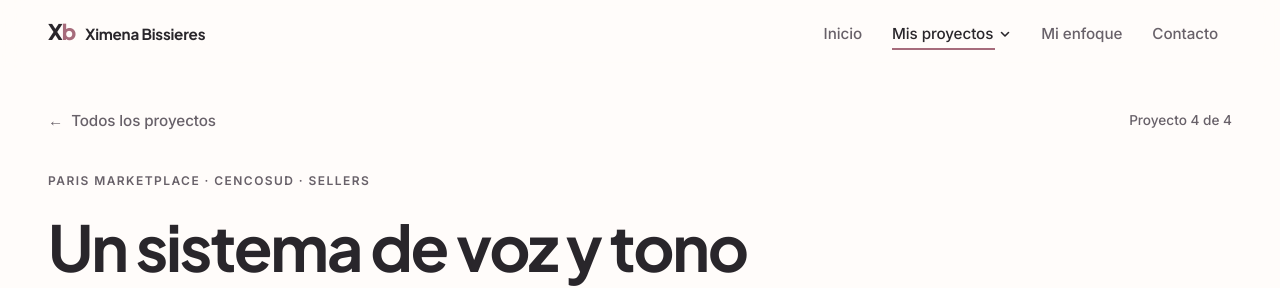
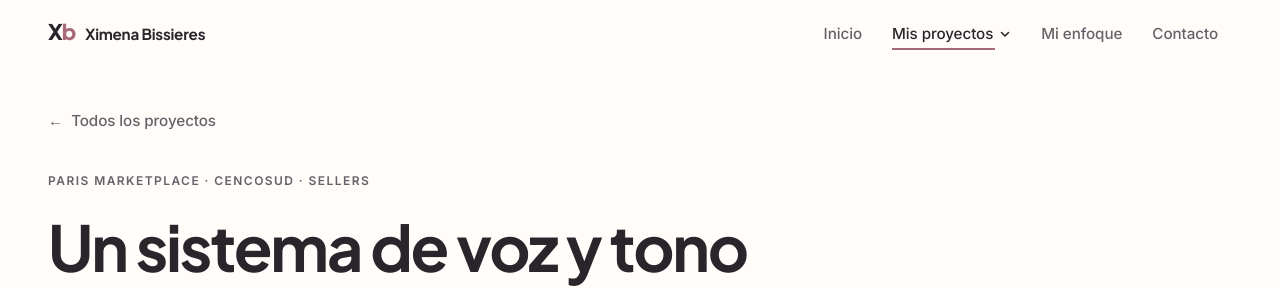
Before and after one commit to ximebissieres/Ximebissieres.github.io, a Jekyll site: the page built from proyectos/paris.html, in a window 1280 px wide and 900 px high. Shown: the top 288 px of the window. Built offline with Jekyll 4.4.1, drawn with Linux system fonts in a browser that asks for light colours.

Commit message:
Proyectos: quita el contador «Proyecto x de 4»
Co-Authored-By: Claude Opus 5.5 <noreply@anthropic.com>
Claude-Session: https://claude.ai/code/session_01DJ4kQgEHjb3PtnpPBBuZ5X

```diff
--- a/_layouts/project.html
+++ b/_layouts/project.html
@@ -10,7 +10,6 @@ body_class: is-project
   <div class="wrap">
     <div class="case-top">
       <a class="back" href="/#proyectos"><span class="arr" aria-hidden="true">←</span> Todos los proyectos</a>
-      <span class="case-count">Proyecto {{ p.order }} de {{ total }}</span>
     </div>
     {%- if p.hero %}
     <header class="case-hero case-hero--story">
```
